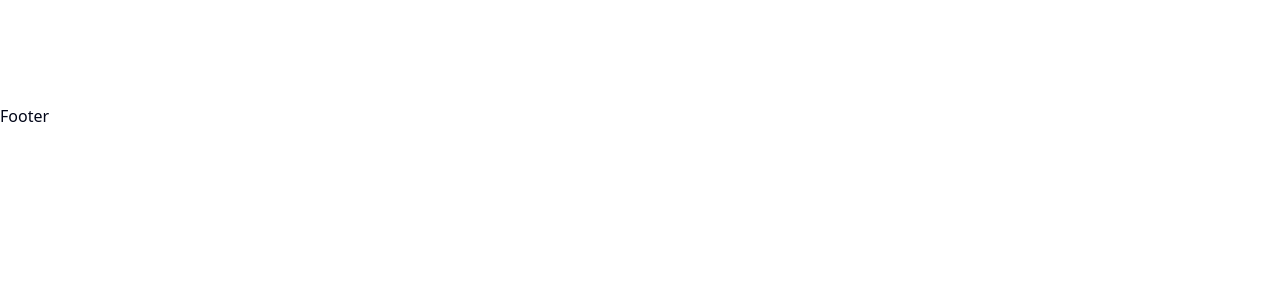
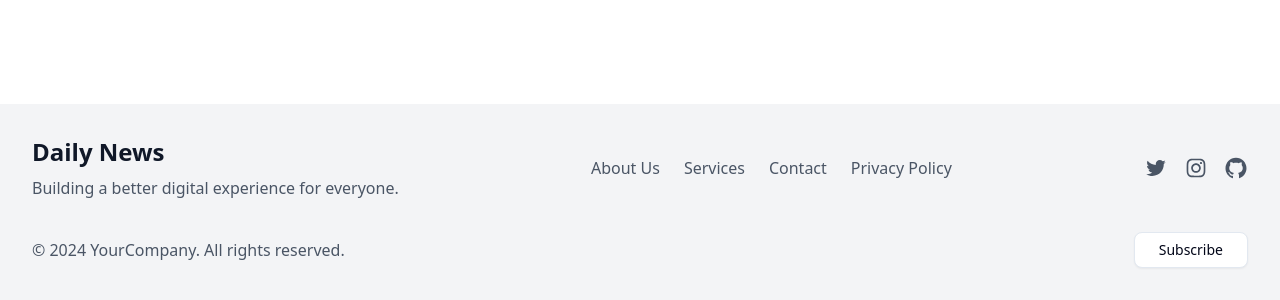
Before and after one commit to shiuly-28/next-gadget-hub, a Next.js app: page /news in a window 1280 px wide. Shown: the part 764-1064 px from the top of the page. Before the commit the page ends 892 px from the top, so only its background shows below. Built offline with nearby package versions, Linux system fonts and the light colour scheme; no server answers.

Commit message:
news letter page done

```diff
--- /dev/null
+++ b/app/components/news/NewsList.tsx
@@ -0,0 +1,34 @@
+"use client"
+import { NewsItems } from '@/app/types/news'
+import React, { useEffect, useState } from 'react'
+import NewsCard from '../shared/NewsCard';
+import {fetchNews} from '@/lib/featchNews'
+
+
+const NewsList = () => {
+  const [news, setNews] = useState<NewsItems[]>([]);
+  const [search, setSearch] = useState<string>("");
+  const [category, setCategory] = useState<string>("");
+
+  useEffect (() => {
+    const getNews = async () => {
+      const data = await fetchNews(category, search);
+      setNews(data);
+    };
+    getNews();
+},[category, search]);
+console.log(news)
+  return (
+    <div>
+      <div className='grid grid-cols-2 sm:grid-cols-2 lg:grid-cols-3 gap-6 justify-between'>
+        {
+          news.map((item) => (
+            <NewsCard key={item?._id} item={item}/>
+          ))
+        }
+      </div>
+    </div>
+  )
+}
+
+export default NewsList
--- /dev/null
+++ b/app/components/shared/Footer.tsx
@@ -0,0 +1,78 @@
+
+
+import { Button } from "@/components/ui/button";
+import { AiOutlineTwitter, AiOutlineInstagram, AiOutlineGithub } from "react-icons/ai";
+
+const Footer = () => {
+  return (
+    <footer className="bg-gray-100 dark:bg-gray-800 py-8">
+      <div className="max-w-7xl mx-auto px-4 sm:px-6 lg:px-8">
+        <div className="flex flex-col md:flex-row justify-between items-center space-y-6 md:space-y-0">
+          {/* Logo and Description */}
+          <div className="text-center md:text-left">
+            <h2 className="text-2xl font-bold text-gray-900 dark:text-white">
+            Daily News
+            </h2>
+            <p className="mt-2 text-gray-600 dark:text-gray-400">
+              Building a better digital experience for everyone.
+            </p>
+          </div>
+
+          {/* Navigation Links */}
+          <div className="flex space-x-6 text-gray-600 dark:text-gray-400">
+            <a href="/about" className="hover:text-gray-900 dark:hover:text-white">
+              About Us
+            </a>
+            <a href="/services" className="hover:text-gray-900 dark:hover:text-white">
+              Services
+            </a>
+            <a href="/contact" className="hover:text-gray-900 dark:hover:text-white">
+              Contact
+            </a>
+            <a href="/privacy" className="hover:text-gray-900 dark:hover:text-white">
+              Privacy Policy
+            </a>
+          </div>
+
+          {/* Social Media Icons */}
+          <div className="flex space-x-4">
+            <a
+              href="https://twitter.com"
+              aria-label="Twitter"
+              className="text-gray-600 dark:text-gray-400 hover:text-gray-900 dark:hover:text-white"
+            >
+              <AiOutlineTwitter size={24} />
+            </a>
+            <a
+              href="https://instagram.com"
+              aria-label="Instagram"
+              className="text-gray-600 dark:text-gray-400 hover:text-gray-900 dark:hover:text-white"
+            >
+              <AiOutlineInstagram size={24} />
+            </a>
+            <a
+              href="https://github.com"
+              aria-label="Github"
+              className="text-gray-600 dark:text-gray-400 hover:text-gray-900 dark:hover:text-white"
+            >
+              <AiOutlineGithub size={24} />
+            </a>
+          </div>
+        </div>
+
+        {/* Bottom Section */}
+        <div className="mt-8 text-center md:flex md:justify-between md:items-center">
+          <p className="text-gray-600 dark:text-gray-400">
+            &copy; 2024 YourCompany. All rights reserved.
+          </p>
+
+          <Button variant="outline" className="mt-4 md:mt-0 dark:bg-gray-900 dark:text-white">
+            Subscribe
+          </Button>
+        </div>
+      </div>
+    </footer>
+  );
+};
+
+export default Footer;
--- a/app/components/shared/NewsCard.tsx
+++ b/app/components/shared/NewsCard.tsx
@@ -8,14 +8,15 @@ import { NewsCardProps } from '@/app/types/news'
 const NewsCard = ({item}:NewsCardProps) => {
   return (
     <div className='border p-4 rounded-md shadow-md'>
-      <Link href="/">
+      <Link href={`/news/${item?._id}`}>
         <Image src={item?.imageUrl} width={500} height={500} alt='newsImage'
+        priority
         className='mb-5 md:h-56 rounded hover:sacle-105 cursor-pointer transtion-all duration-200'/>
       </Link>
       <div>
-        <h2>What to Expect from United Natural Foods Inc (UNFI) Q4 2025 Earni</h2>
-        <p className='mb-4'>{item?.description}</p>
-        <Link href={'/'}>
+        <h2 className='text-xl font-semibold my-3'>{item?.title.substring(0,65)}...</h2>
+        <p className='mb-4'>{item?.description.substring(0,85)}...</p>
+        <Link href={`/news/${item?._id}`}>
         <Button variant='default'>Rede More</Button>
           </Link>
       </div>
--- /dev/null
+++ b/app/components/shared/NewsLetter.tsx
@@ -0,0 +1,38 @@
+import React from 'react'
+import { Button } from '@/components/ui/button'
+import { Input } from '@/components/ui/input'
+
+const NewsLetter = () => {
+  return (
+    <section className="bg-gray-800 text-white dark:bg-gray-800 dark:text-white py-12 rounded">
+      <div className="max-w-4xl mx-auto px-4 sm:px-6 lg:px-8 text-center">
+        <h2 className="text-3xl font-bold">
+          Stay Updated
+        </h2>
+        <p className="mt-4 text-lg">
+          Subscribe to our newsletter and get the latest updates directly in
+          your inbox.
+        </p>
+
+        {/* Subscription Form */}
+        <form className="mt-8 sm:max-w-sm mx-auto sm:flex sm:justify-center">
+          <div className="flex-1 sm:flex-shrink-0">
+            <Input
+              type="email"
+              placeholder="Enter your email"
+              className="w-full sm:w-64 dark:bg-gray-800 dark:text-white dark:border-gray-600"
+              required
+            />
+          </div>
+          <div className="mt-4 sm:mt-0 sm:ml-4">
+            <Button className="w-full sm:w-auto dark:bg-primary dark:hover:bg-primary/90">
+              Subscribe
+            </Button>
+          </div>
+        </form>
+      </div>
+    </section>
+  )
+}
+
+export default NewsLetter
--- a/app/layout.tsx
+++ b/app/layout.tsx
@@ -2,6 +2,7 @@ import type { Metadata } from "next";
 import { Geist, Geist_Mono } from "next/font/google";
 import "./globals.css";
 import Navbar from "./components/shared/Navbar";
+import Footer from "./components/shared/Footer";
 
 const geistSans = Geist({
   variable: "--font-geist-sans",
@@ -30,7 +31,7 @@ export default function RootLayout({
       >
        <Navbar/>
        <main className="min-h-screen max-w-7xl mx-auto px-4 sm:px-6 lg:px-8">{children}</main>
-        <footer>Footer</footer>
+        <Footer/>
 
       </body>
     </html>
--- a/app/news/page.tsx
+++ b/app/news/page.tsx
@@ -1,11 +1,12 @@
 import Link from 'next/link'
 import React from 'react'
+import NewsList from '../components/news/NewsList'
 
 export default function page() {
   return (
     <div className='py-12'>
-
-      news portal
+     <h2 className='text-2xl font-bold mb-8'>Latest News</h2>
+      <NewsList/>
     </div>
   )
 }
--- a/app/page.tsx
+++ b/app/page.tsx
@@ -1,10 +1,11 @@
 import Banner from "./components/shared/Banner";
 import NewsCard from "./components/shared/NewsCard";
+import NewsLetter from "./components/shared/NewsLetter";
+
 import { NewsItems } from "./types/news";
 
-
 const Home = async() => {
-  const data = await fetch('http://localhost:5000/api/news');
+  const data = await fetch('https://news-api-next-js-two.vercel.app/api/news');
   const news = await data.json();
 
   return (
@@ -20,6 +21,7 @@ const Home = async() => {
         }
       </div>
     </div>
+    <NewsLetter/>
    </div>
   );
 }
--- /dev/null
+++ b/components/ui/input.tsx
@@ -0,0 +1,21 @@
+import * as React from "react"
+
+import { cn } from "@/lib/utils"
+
+function Input({ className, type, ...props }: React.ComponentProps<"input">) {
+  return (
+    <input
+      type={type}
+      data-slot="input"
+      className={cn(
+        "file:text-foreground placeholder:text-muted-foreground selection:bg-primary selection:text-primary-foreground dark:bg-input/30 border-input h-9 w-full min-w-0 rounded-md border bg-transparent px-3 py-1 text-base shadow-xs transition-[color,box-shadow] outline-none file:inline-flex file:h-7 file:border-0 file:bg-transparent file:text-sm file:font-medium disabled:pointer-events-none disabled:cursor-not-allowed disabled:opacity-50 md:text-sm",
+        "focus-visible:border-ring focus-visible:ring-ring/50 focus-visible:ring-[3px]",
+        "aria-invalid:ring-destructive/20 dark:aria-invalid:ring-destructive/40 aria-invalid:border-destructive",
+        className
+      )}
+      {...props}
+    />
+  )
+}
+
+export { Input }
--- /dev/null
+++ b/lib/featchNews.ts
@@ -0,0 +1,15 @@
+export const fetchNews = async (category: string = "", search: string = "") => {
+    try{
+        const response = await fetch(`https://news-api-next-js-two.vercel.app/api/news?
+            category=${category}&search=${search}`);
+            if(!response.ok){
+                throw new Error(`HTTP error!status: ${response.status}`);
+            }
+            const data = await response.json();
+            return data;
+
+    }catch(error) {
+        console.error("Error fetching news data", error);
+        return[]
+    }
+}
```
